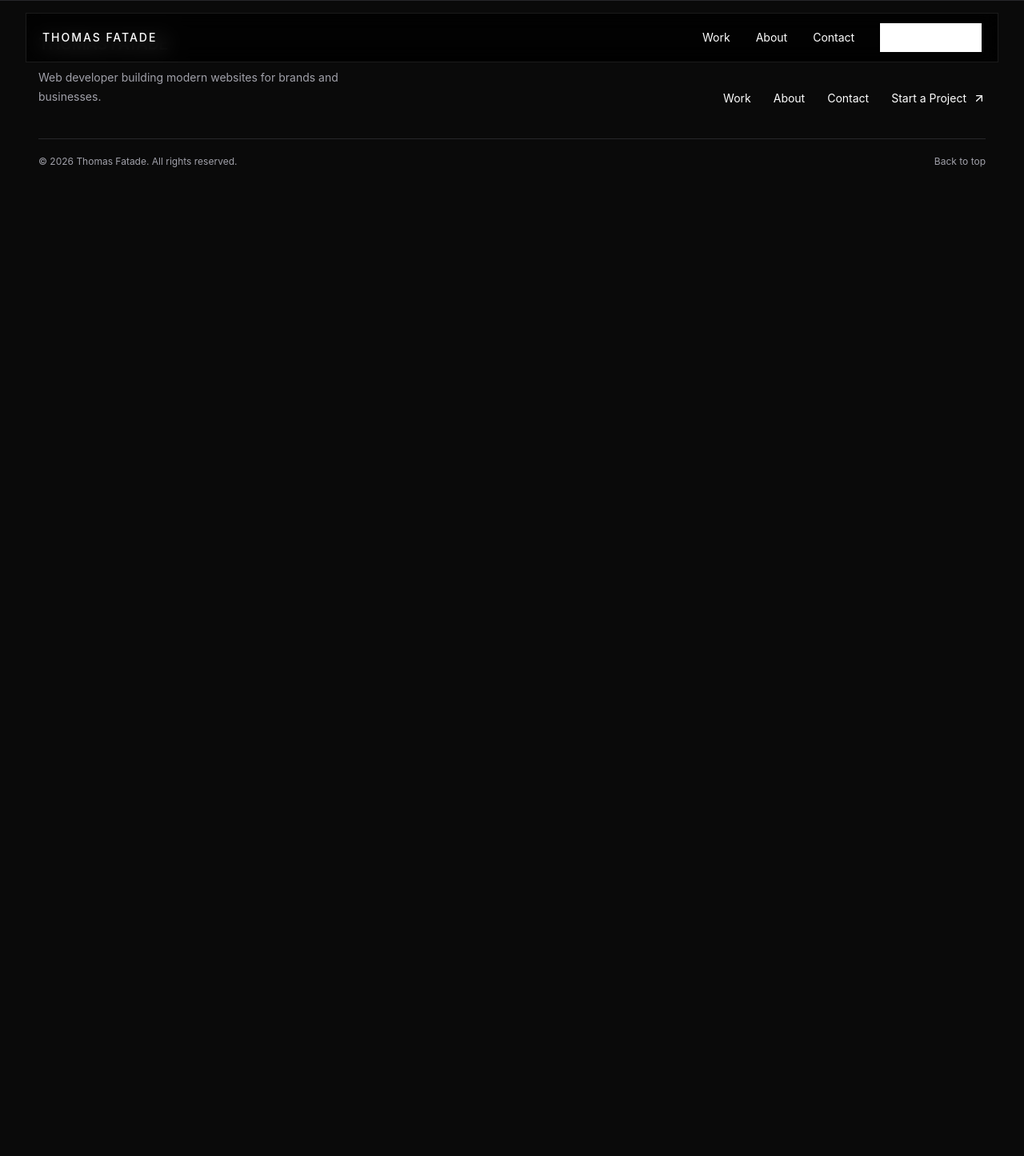
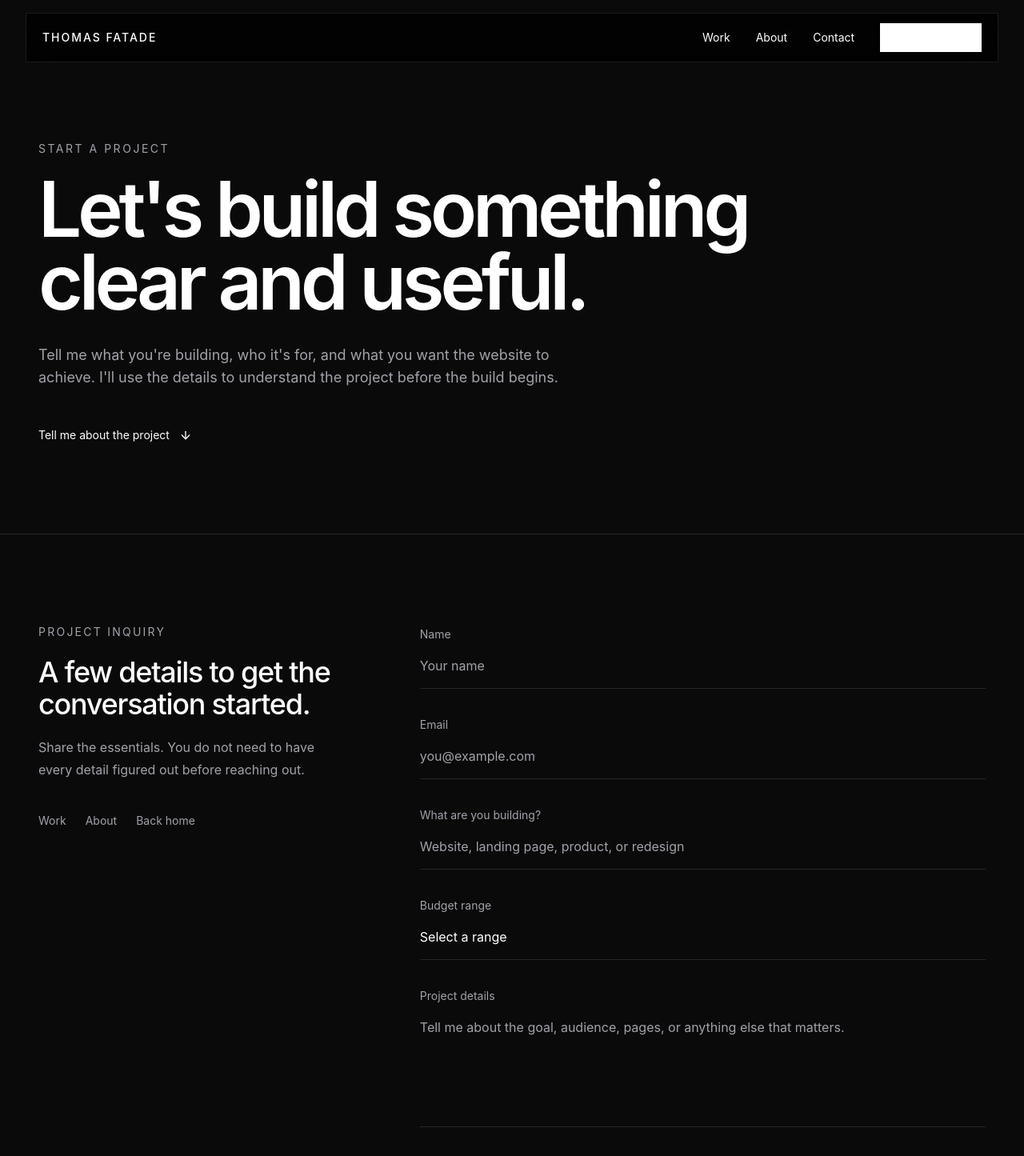
Before and after one commit to Thomas302-star/Thomas-portfolio, a Next.js app: page /contact in a window 1280 px wide. Shown: the top 1445 px of the page at 80% size. Before the commit the page ends 800 px from the top, so only its background shows below. Built offline with nearby package versions, Linux system fonts and the light colour scheme.

Commit message:
feat: build contact page and inquiry experience

```diff
--- a/app/contact/page.tsx
+++ b/app/contact/page.tsx
@@ -1,3 +1,67 @@
+import { ArrowDown } from "lucide-react";
+import { ProjectInquiryForm } from "@/components/sections/project-inquiry-form";
+
+const contactLinks = [
+  { label: "Work", href: "/work" },
+  { label: "About", href: "/about" },
+  { label: "Back home", href: "/" },
+];
+
 export default function ContactPage() {
-  return <main />;
+  return (
+    <main className="bg-[var(--background)] text-white">
+      <section className="px-6 pb-20 pt-36 sm:px-8 lg:px-12 lg:pb-28 lg:pt-44">
+        <div className="mx-auto max-w-7xl">
+          <div className="max-w-5xl">
+            <p className="text-sm uppercase tracking-[0.18em] text-[var(--muted)]">
+              Start a project
+            </p>
+            <h1 className="mt-5 font-[var(--font-display)] text-5xl font-semibold leading-[0.95] tracking-[-0.055em] sm:text-7xl lg:text-8xl">
+              Let&apos;s build something clear and useful.
+            </h1>
+            <p className="mt-8 max-w-2xl text-base leading-7 text-[var(--muted)] sm:text-lg">
+              Tell me what you&apos;re building, who it&apos;s for, and what you want
+              the website to achieve. I&apos;ll use the details to understand the
+              project before the build begins.
+            </p>
+          </div>
+
+          <a
+            href="#project-inquiry"
+            className="mt-12 inline-flex items-center gap-3 text-sm text-white transition-opacity hover:opacity-70"
+          >
+            Tell me about the project
+            <ArrowDown size={16} aria-hidden="true" />
+          </a>
+        </div>
+      </section>
+
+      <section id="project-inquiry" className="border-t border-[var(--border)] px-6 py-20 sm:px-8 lg:px-12 lg:py-28">
+        <div className="mx-auto grid max-w-7xl gap-16 lg:grid-cols-[0.7fr_1.3fr] lg:gap-24">
+          <div>
+            <p className="text-sm uppercase tracking-[0.16em] text-[var(--muted)]">
+              Project inquiry
+            </p>
+            <h2 className="mt-5 max-w-md font-[var(--font-display)] text-3xl font-medium tracking-[-0.035em] sm:text-4xl">
+              A few details to get the conversation started.
+            </h2>
+            <p className="mt-5 max-w-md text-sm leading-7 text-[var(--muted)] sm:text-base">
+              Share the essentials. You do not need to have every detail figured
+              out before reaching out.
+            </p>
+
+            <nav aria-label="Contact navigation" className="mt-10 flex flex-wrap gap-x-6 gap-y-3 text-sm text-[var(--muted)]">
+              {contactLinks.map((link) => (
+                <a key={link.href} href={link.href} className="transition-colors hover:text-white">
+                  {link.label}
+                </a>
+              ))}
+            </nav>
+          </div>
+
+          <ProjectInquiryForm />
+        </div>
+      </section>
+    </main>
+  );
 }
```
